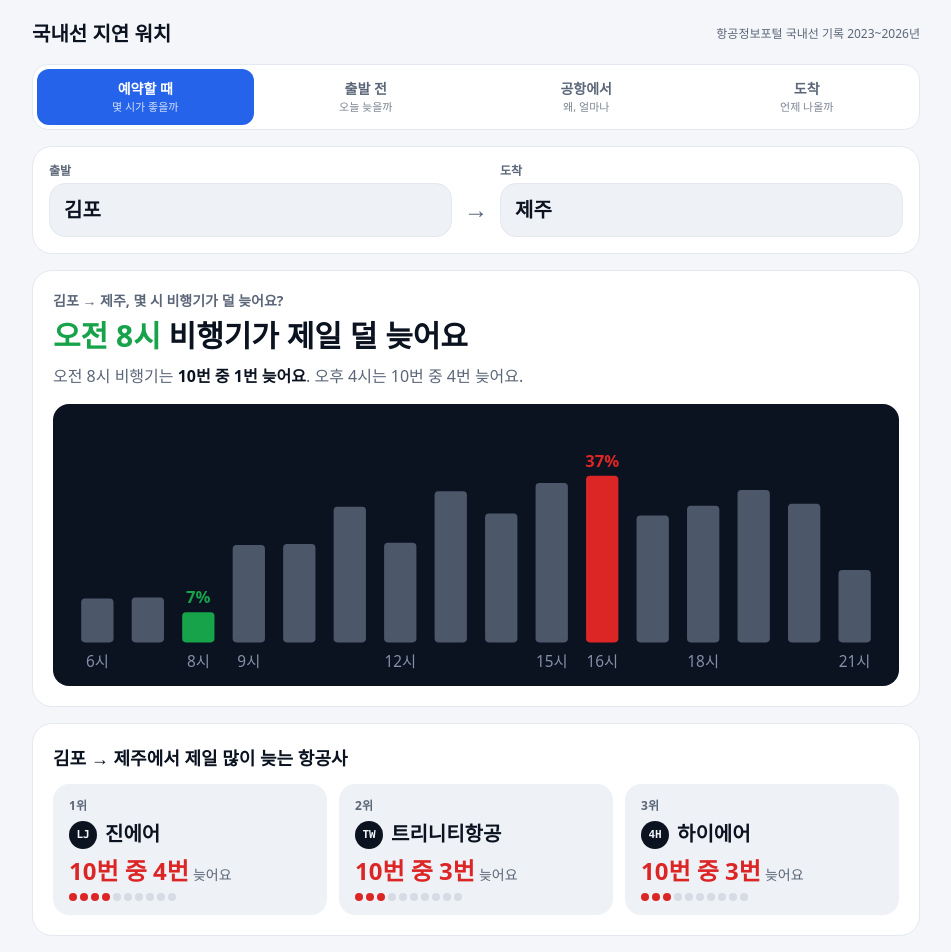
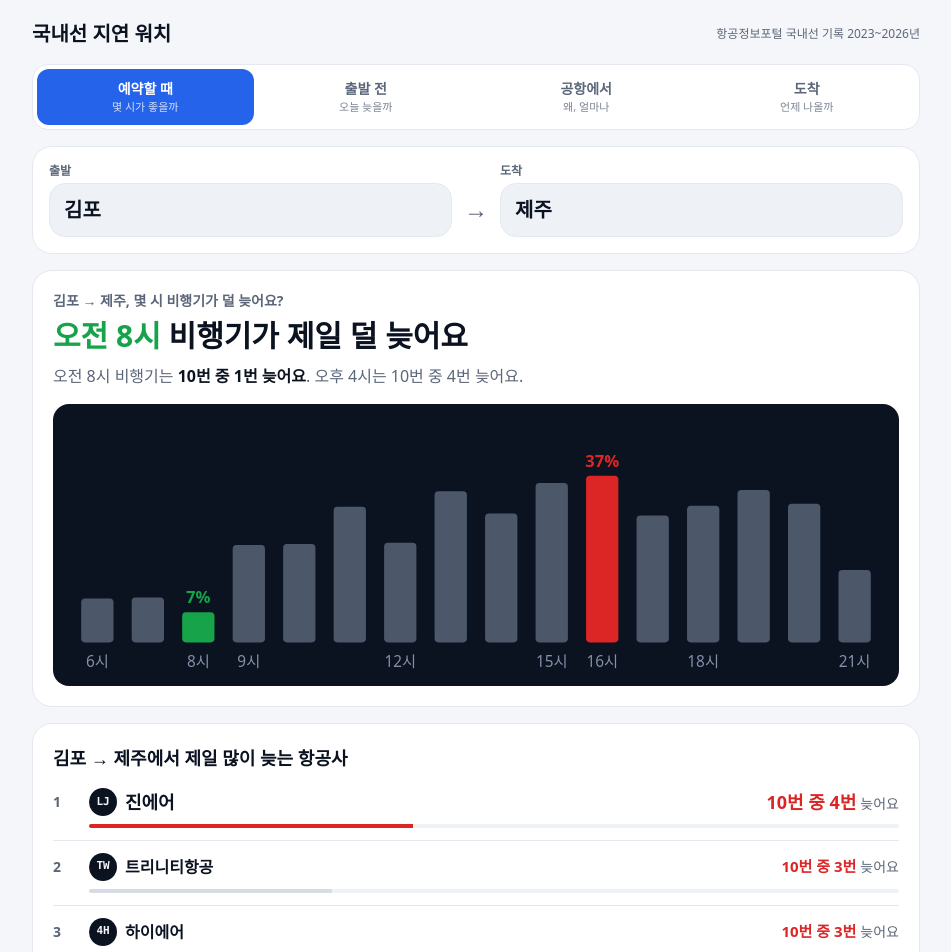
Before and after one commit to k1mchaeyeon/domestic-delay-watch, a Next.js app in the folder web/: page / in a window 1280 px wide. Shown: the top 952 px of the page, without its empty margins (164-1115 px from the left). Built offline with nearby package versions, Linux system fonts and the light colour scheme.

Commit message:
BookTab: 순위 목록으로 TOP 3 표시

```diff
--- a/web/components/BookTab.tsx
+++ b/web/components/BookTab.tsx
@@ -45,7 +45,7 @@ export function BookTab({ h }: { h: History }) {
 
       <Card>
         <h2 className="mb-3 text-lg font-bold">{dep} → {arr}에서 제일 많이 늦는 항공사</h2>
-        <div className="grid gap-3 sm:grid-cols-3">
+        <div className="flex flex-col">
           {airlines.map((a, i) => (
             <Top key={a.airline} rank={i + 1} name={<><Badge name={a.airline} />{a.airline}</>} n={tenOf(a.late, a.base)} />
           ))}
@@ -54,7 +54,7 @@ export function BookTab({ h }: { h: History }) {
 
       <Card>
         <h2 className="mb-3 text-lg font-bold">{dep} → {arr}에서 제일 자주 늦는 비행기</h2>
-        <div className="grid gap-3 sm:grid-cols-3">
+        <div className="flex flex-col">
           {flights.map((f, i) => (
             <Top key={f.flight} rank={i + 1} name={<>{f.flight}<small className="ml-1.5 text-sm font-normal text-sub">{f.airline}</small></>} n={tenOf(f.late, f.base)} />
           ))}
@@ -102,13 +102,15 @@ function Badge({ name }: { name: string }) {
 }
 
 function Top({ rank, name, n }: { rank: number; name: React.ReactNode; n: number }) {
+  // 순위 목록: 1위만 크게·빨강, 나머지는 같은 줄 높이. 같은 크기 카드 3개를 나란히 두지 않는다
+  const first = rank === 1;
   return (
-    <div className="flex flex-col gap-1.5 rounded-2xl bg-soft px-4 py-3.5">
-      <span className="text-xs font-semibold text-sub">{rank}위</span>
-      <span className="text-xl font-bold">{name}</span>
-      <span className="text-2xl font-bold text-bad">10번 중 {n}번<small className="ml-1 text-sm font-normal text-sub">늦어요</small></span>
-      <span className="flex gap-[3px]" aria-label={`10번 중 ${n}번`}>
-        {Array.from({ length: 10 }, (_, i) => <i key={i} className={`size-2 rounded-full ${i < n ? "bg-bad" : "bg-dot"}`} />)}
+    <div className="grid grid-cols-[24px_1fr_auto] items-center gap-x-3 gap-y-2 border-t border-line py-3 first:border-t-0 first:pt-1">
+      <span className="text-sm font-semibold tabular-nums text-sub">{rank}</span>
+      <span className={`flex min-w-0 items-center font-semibold ${first ? "text-lg" : "text-base"}`}>{name}</span>
+      <span className={`text-right font-semibold tabular-nums text-bad ${first ? "text-lg" : "text-[15px]"}`}>10번 중 {n}번<small className="ml-1 text-sm font-normal text-sub">늦어요</small></span>
+      <span className="col-start-2 col-end-4 h-1 overflow-hidden rounded-sm bg-soft" aria-hidden="true">
+        <i className={`block h-full ${first ? "bg-bad" : "bg-dot"}`} style={{ width: `${n * 10}%` }} />
       </span>
     </div>
   );
```
